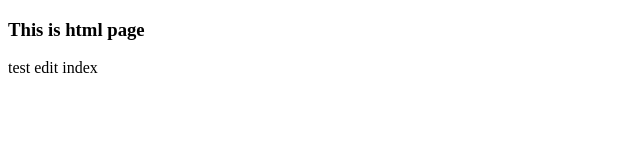
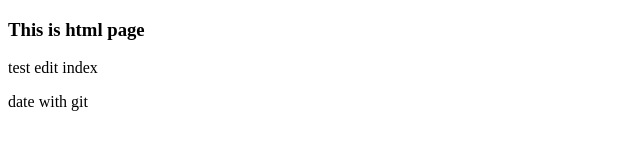
Before and after one commit to Nuhman123/datewithgit-sample, a plain HTML site: page index.html in a window 1280 px wide. Shown: the full height of the page, 0-640 px from the left. Drawn offline with Linux system fonts and the light colour scheme.

Commit message:
modifide

```diff
--- a/index.html
+++ b/index.html
@@ -9,5 +9,6 @@
 <body>
     <h3>This is html page</h3>
     <p class="">test edit index</p>
+    <p class="">date with git</p>
 </body>
 </html>
```
